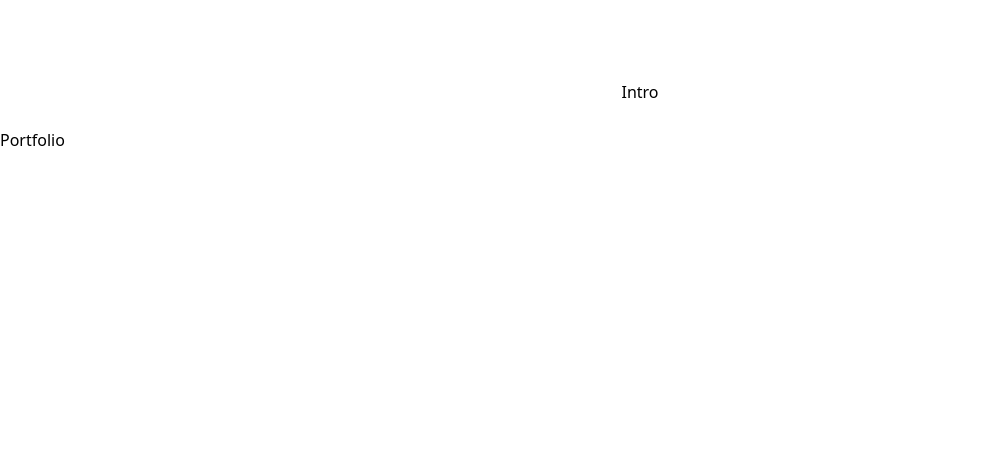
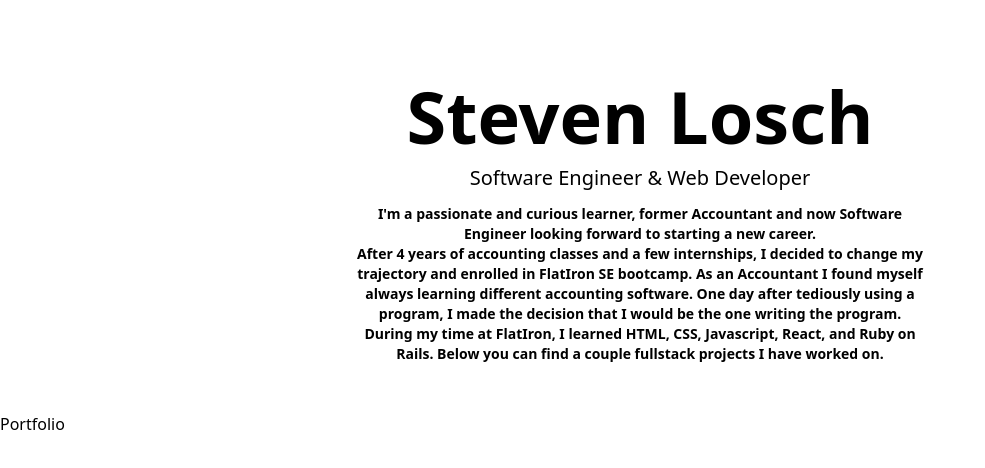
Before and after one commit to rslosch/dev-portfolio-v1, a React (Vite) app: page / in a window 1280 px wide. Shown: the top 468 px of the page, without its empty margins (0-985 px from the left). Built offline with nearby package versions, Linux system fonts and the light colour scheme.

Commit message:
Intro component

```diff
--- a/src/components/Intro.jsx
+++ b/src/components/Intro.jsx
@@ -2,7 +2,17 @@ import React from 'react'
 
 const Intro = () => {
   return (
-    <div className="flex items-center justify-center flex-col text-center pt-20 pb-6 ">Intro</div>
+    <div className="flex items-center justify-center flex-col text-center pt-20 pb-6">
+        <h1 className='text-4xl md:text-7xl mb-1 md:mb-3 font-bold'>Steven Losch</h1>
+        <p className='text-base md:text-xl mb-3 font-medium'>Software Engineer & Web Developer</p>
+        <p className='text-sm max-w-xl mb-6 font-bold'>
+            I'm a passionate and curious learner, former Accountant and now Software Engineer looking forward to starting a new career.
+            <br />
+            After 4 years of accounting classes and a few internships, I decided to change my trajectory and enrolled in FlatIron SE bootcamp. As an Accountant I found myself always learning different accounting software. One day after tediously using a program, I made the decision that I would be the one writing the program.
+            <br />
+            During my time at FlatIron, I learned HTML, CSS, Javascript, React, and Ruby on Rails. Below you can find a couple fullstack projects I have worked on.
+        </p>
+    </div>
   )
 }
 
```
